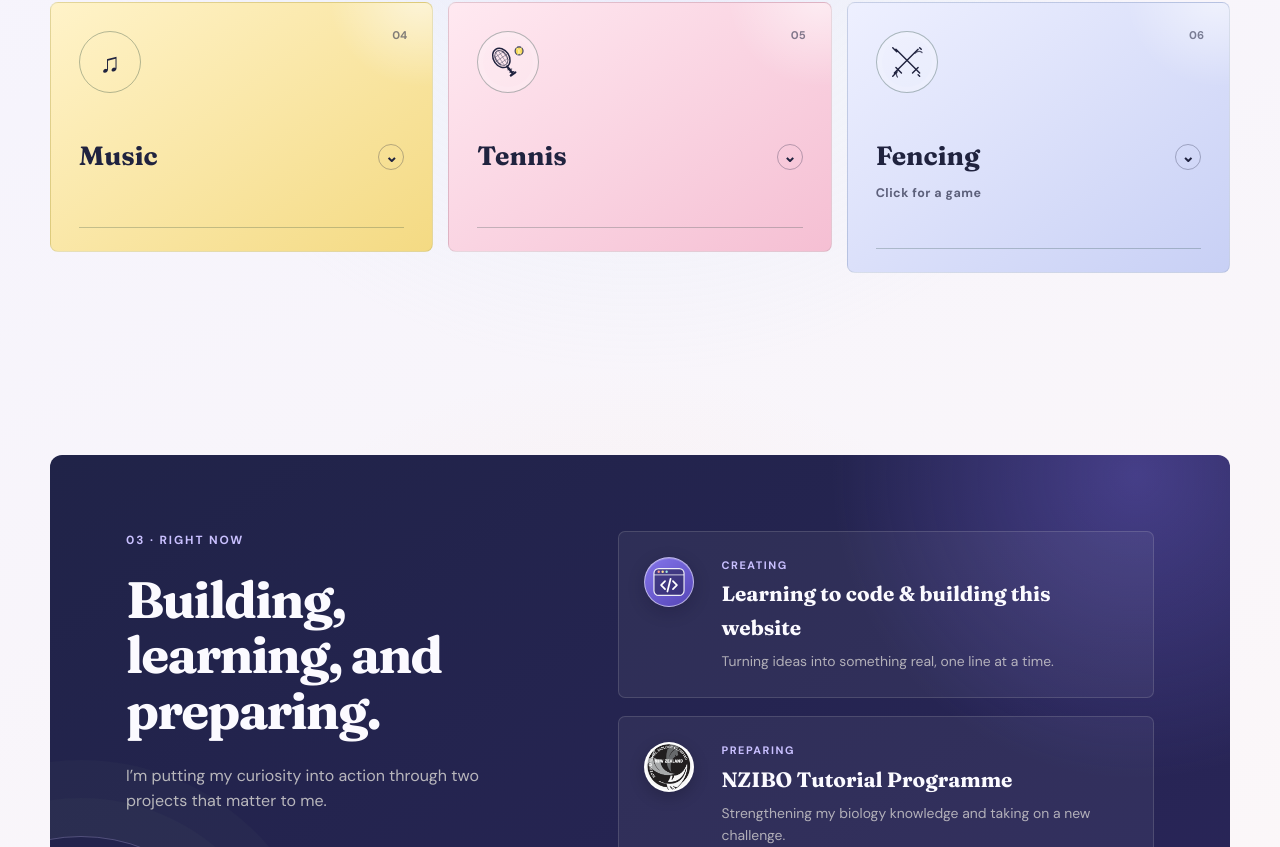
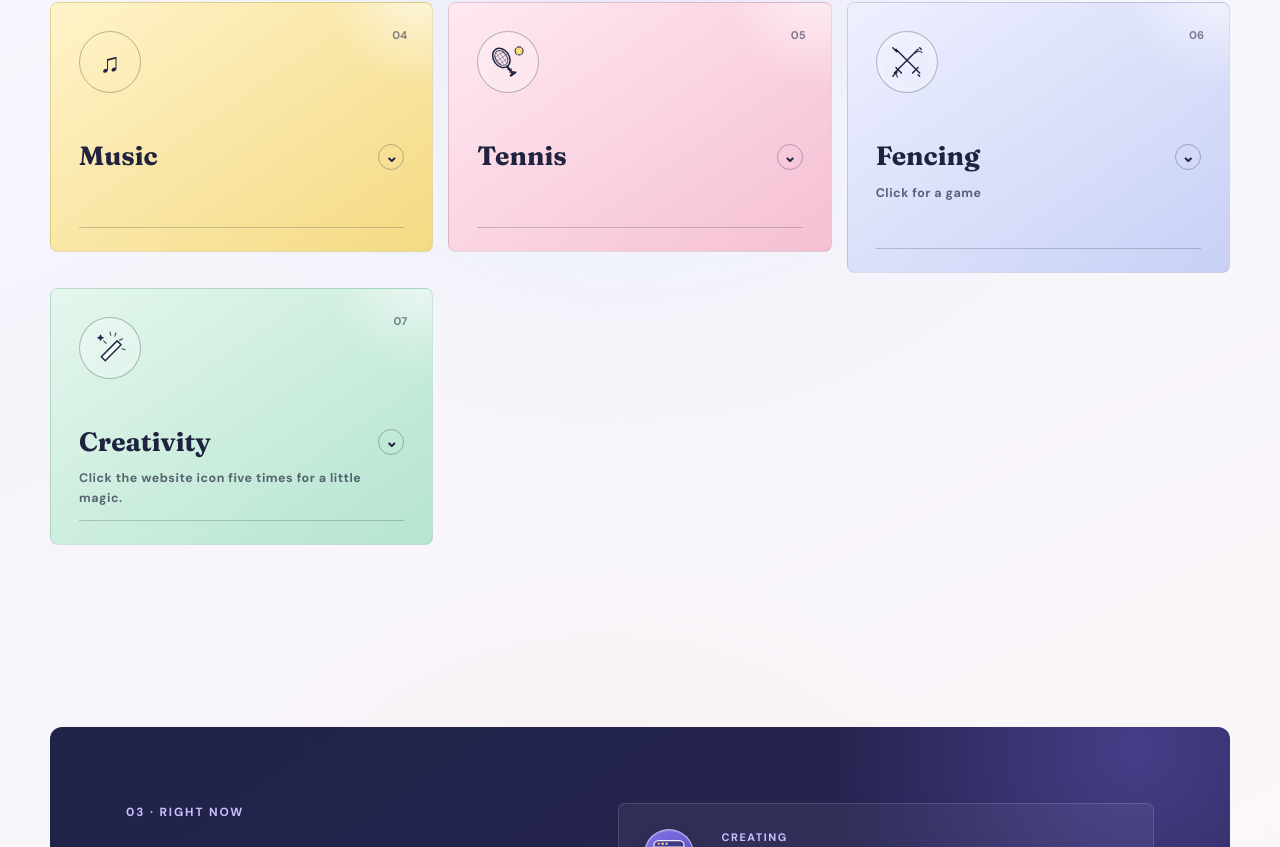
Before and after one commit to ryanshengtennis-bit/Project-Hail-Mary, a Next.js app: page / in a window 1280 px wide. Shown: the part 1851-2698 px from the top of the page. Built offline with nearby package versions, Linux system fonts and the light colour scheme.

Commit message:
Add creativity interest card

```diff
--- a/app/page.js
+++ b/app/page.js
@@ -271,6 +271,9 @@ export default function Home() {
               <InterestCard number="06" className="card-fencing" title="Fencing" subtitle="Click for a game" description="Combining quick decisions, precise movement, and tactical thinking." href="https://en-garde-fencing-arena.echristina-wang.chatgpt.site">
                 <div className="card-icon card-icon-fencing" aria-hidden="true"><svg viewBox="0 0 48 48"><path d="M8 38 38 8M10 31l7 7M6 42l5-5M40 6l2 2"/><path d="m10 8 30 30M31 38l7-7M6 6l5 5M38 40l2 2"/><path className="icon-detail" d="M13 34c-3 3-3 7-1 9M34 13c3-3 7-3 9-1"/></svg></div>
               </InterestCard>
+              <InterestCard number="07" className="card-creativity" title="Creativity" subtitle="Click the website icon five times for a little magic." description="Imagining new possibilities and turning ideas into something of my own.">
+                <div className="card-icon card-icon-creativity" aria-hidden="true"><svg viewBox="0 0 48 48"><path d="m13 35 20-20 5 5-20 20-5-5Z"/><path className="icon-detail" d="m30 9 1.5-4M36 14l4-1.5M25 8l-1-4M39 25l4 1M19 18l-3-3"/><path d="m12 8 .7 2.3L15 11l-2.3.7L12 14l-.7-2.3L9 11l2.3-.7L12 8Z"/></svg></div>
+              </InterestCard>
             </div>
           </section>
 
--- a/styles.css
+++ b/styles.css
@@ -640,6 +640,7 @@ h1 em {
 .card-music { background: linear-gradient(145deg, #fff3c9 0%, #f4da83 100%); }
 .card-tennis { background: linear-gradient(145deg, #ffe9f1 0%, #f5bfd3 100%); }
 .card-fencing { background: linear-gradient(145deg, #eef0ff 0%, #c8d0f5 100%); }
+.card-creativity { background: linear-gradient(145deg, #e5f7ee 0%, #b5e4cf 100%); }
 .card-number { position: absolute; top: 24px; right: 25px; font-size: .7rem; font-weight: 700; opacity: .55; }
 
 .card-icon {
@@ -704,6 +705,9 @@ h1 em {
 .card-icon-tennis .racket-grip { stroke-width: 1.1; }
 .card-icon-tennis .tennis-ball { fill: #f7d956; stroke: #3d4165; stroke-width: 1.5; }
 .card-icon-tennis .tennis-seam { stroke: #fff5b3; stroke-width: 1.1; }
+.card-icon-creativity { background: rgba(255,255,255,.22); box-shadow: inset 0 0 0 5px rgba(255,255,255,.1); }
+.card-icon-creativity svg { fill: none; }
+.card-icon-creativity svg path:first-child { fill: rgba(255,255,255,.55); }
 
 .card-icon-book {
   background: rgba(255,255,255,.22);
```
